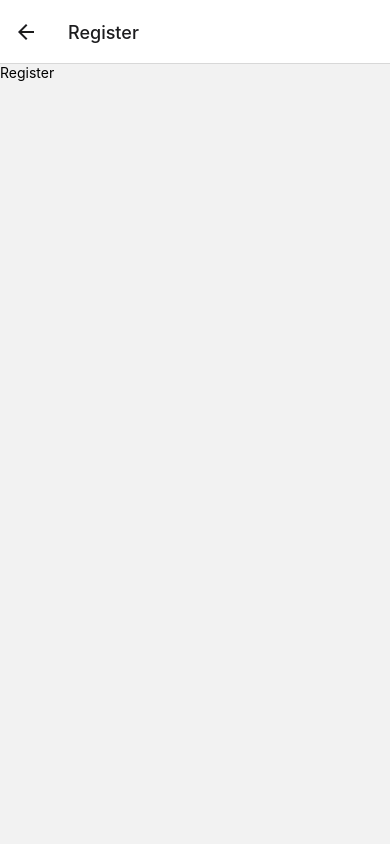
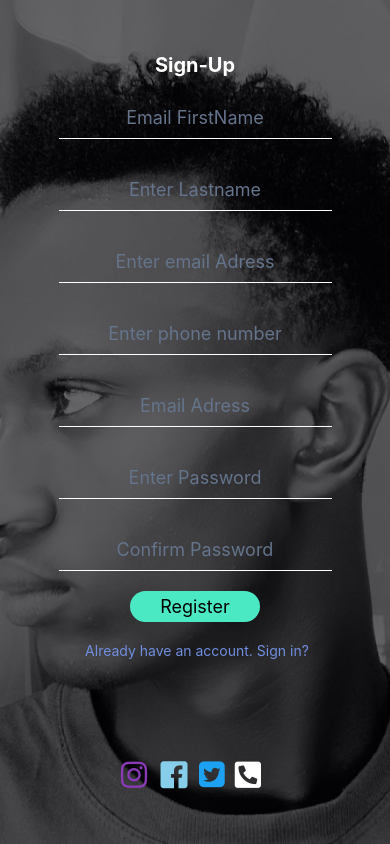
Before and after one commit to Eleli-Ayub/the_bookmarker, a React Native app in the folder bookmarker/: screen /Register in a window 390 px wide. Built offline with nearby package versions, Linux system fonts and the light colour scheme.

Commit message:
done with register page

```diff
--- a/bookmarker/Components/LoginComponents/Inputfield.tsx
+++ b/bookmarker/Components/LoginComponents/Inputfield.tsx
@@ -1,4 +1,10 @@
-import { View, Text, TextInput } from "react-native";
+import {
+  View,
+  Text,
+  TextInput,
+  KeyboardAvoidingView,
+  KeyboardAvoidingViewBase,
+} from "react-native";
 import React from "react";
 import { Inputtype_I } from "../../Global/Types";
 import { Loginstyles } from "../../Styles/Loginstyle";
@@ -13,6 +19,7 @@ const Inputfield = ({
     <TextInput
       style={Loginstyles.textInput}
       placeholder={placeholder}
+      placeholderTextColor="#64748b"
       value={inputvalue}
       keyboardType={keyboard_type}
       onChangeText={(newText) => setText(newText)}
--- a/bookmarker/Navigation/index.tsx
+++ b/bookmarker/Navigation/index.tsx
@@ -15,7 +15,11 @@ const index = () => {
         component={Login}
         options={{ headerShown: false }}
       />
-      <Stack.Screen name="Register" component={Register} />
+      <Stack.Screen
+        name="Register"
+        component={Register}
+        options={{ headerShown: false }}
+      />
     </Stack.Navigator>
   );
 };
--- a/bookmarker/Screens/Auth/Login.tsx
+++ b/bookmarker/Screens/Auth/Login.tsx
@@ -15,8 +15,10 @@ import {
   FontAwesome,
   FontAwesome5,
 } from "@expo/vector-icons";
+import { useNavigation } from "@react-navigation/native";
 
 const Login = () => {
+  const navigation = useNavigation();
   const [email, setEmail] = React.useState("");
   const [password, setPassword] = React.useState("");
 
@@ -42,10 +44,14 @@ const Login = () => {
         <TouchableOpacity style={Loginstyles.loginBtn}>
           <Text style={Loginstyles.loginBtnText}>Login</Text>
         </TouchableOpacity>
-        <TouchableOpacity>
+        <TouchableOpacity
+          onPress={() => {
+            navigation.navigate("Register");
+          }}
+        >
           <Text style={Loginstyles.signupLink}>
             {" "}
-            Dont have an account. Sign Up?
+            Don't have an account. Sign Up?
           </Text>
         </TouchableOpacity>
         <View style={Loginstyles.socials}>
--- a/bookmarker/Screens/Auth/Register.tsx
+++ b/bookmarker/Screens/Auth/Register.tsx
@@ -1,12 +1,122 @@
-import { View, Text } from 'react-native'
-import React from 'react'
+import {
+  View,
+  Text,
+  ImageBackground,
+  TouchableOpacity,
+  ScrollView,
+} from "react-native";
+import React from "react";
+import { StatusBar } from "expo-status-bar";
+import { Loginstyles } from "../../Styles/Loginstyle";
+import {
+  Entypo,
+  AntDesign,
+  FontAwesome,
+  FontAwesome5,
+} from "@expo/vector-icons";
+import { useNavigation } from "@react-navigation/native";
+import Inputfield from "../../Components/LoginComponents/Inputfield";
+const Register = () => {
+  const navigation = useNavigation();
+  const [firstName, setFirstname] = React.useState("");
+  const [lastName, setLastName] = React.useState("");
+  const [email, setEmail] = React.useState("");
+  const [phoneNumber, setPhoneNumber] = React.useState("");
+  const [password, SEtPassword] = React.useState("");
+  const [confirmPassword, setconfirmPassword] = React.useState("");
 
-const Register = () => {
   return (
-    <View>
-      <Text>Register</Text>
-    </View>
-  )
-}
+    <ScrollView>
+      <ImageBackground
+        style={Loginstyles.imageBg}
+        source={require("../../assets/Images/ayub1.jpg")}
+      >
+        <StatusBar hidden />
+        <View style={Loginstyles.loginWrapper}>
+          <Text style={Loginstyles.registerTitleText}>Sign-Up</Text>
 
-export default Register
+          <Inputfield
+            inputvalue={firstName}
+            setText={setFirstname}
+            placeholder="Email FirstName"
+          />
+
+          <Inputfield
+            inputvalue={lastName}
+            setText={setLastName}
+            placeholder="Enter Lastname"
+          />
+          <Inputfield
+            inputvalue={email}
+            setText={setEmail}
+            placeholder="Enter email Adress"
+          />
+
+          <Inputfield
+            inputvalue={phoneNumber}
+            setText={setPhoneNumber}
+            placeholder="Enter phone number"
+          />
+          <Inputfield
+            inputvalue={email}
+            setText={setEmail}
+            placeholder="Email Adress"
+          />
+          <Inputfield
+            inputvalue={password}
+            setText={SEtPassword}
+            placeholder="Enter Password"
+          />
+          <Inputfield
+            inputvalue={confirmPassword}
+            setText={setconfirmPassword}
+            placeholder="Confirm Password"
+          />
+
+          <TouchableOpacity style={Loginstyles.loginBtn}>
+            <Text style={Loginstyles.loginBtnText}>Register</Text>
+          </TouchableOpacity>
+          <TouchableOpacity
+            onPress={() => {
+              navigation.navigate("Login");
+            }}
+          >
+            <Text style={Loginstyles.signupLink}>
+              {" "}
+              Already have an account. Sign in?
+            </Text>
+          </TouchableOpacity>
+          <View style={Loginstyles.socials}>
+            <AntDesign
+              style={Loginstyles.icon}
+              name="instagram"
+              size={30}
+              color="#8a3ab9"
+            />
+            <Entypo
+              style={Loginstyles.icon}
+              name="facebook"
+              size={30}
+              color="#87CEEB"
+            />
+
+            <FontAwesome
+              style={Loginstyles.icon}
+              name="twitter-square"
+              size={30}
+              color="#1DA1F2"
+            />
+            <FontAwesome5
+              style={Loginstyles.icon}
+              name="phone-square-alt"
+              size={30}
+              color="white"
+            />
+          </View>
+        </View>
+      </ImageBackground>
+    </ScrollView>
+  );
+};
+
+export default Register;
--- a/bookmarker/Styles/Loginstyle.ts
+++ b/bookmarker/Styles/Loginstyle.ts
@@ -19,17 +19,22 @@ export const Loginstyles = StyleSheet.create({
         fontWeight: "bold",
         marginBottom: 50
     },
+    registerTitleText:{
+        color: "#fff",
+        fontSize: 20,
+        fontWeight: "bold",
+        marginBottom: 0
+    },
     textInput:{
         borderBottomWidth: 1,
         width: deviceWidth * 0.7,
         borderBottomColor: "#fff",
         margin: 20,
+        marginBottom: 10,
         padding: 10,
         textAlign: "center",
         color: "#fff",
-        fontSize: 20,
-        fontWeight: "bold",
-        backgroundColor: "rgba(255,255,255,0.04)"
+        fontSize: 18,
     },
     loginBtn:{
         backgroundColor: "#4BE9C3",
```
